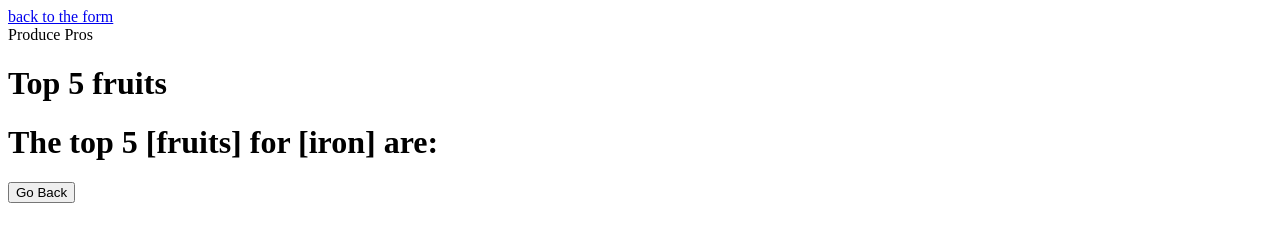
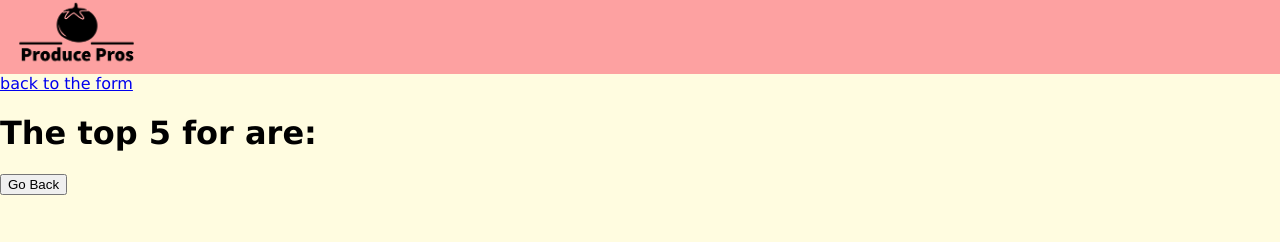
Before and after one commit to nathanb1357/fullstack-fools-2023, a website: page app/html/produce.html in a window 1280 px wide. Drawn offline with Linux system fonts and the light colour scheme.

Commit message:
Merged test.html into produce.html

```diff
--- a/app/html/produce.html
+++ b/app/html/produce.html
@@ -8,27 +8,26 @@
         <link rel="stylesheet" href="/css/produce.css">
     </head>
     <body>
+        <!-- Template for the top 5 fruit or vegetables -->
+        <div class="header"><img src="/images/logo2.png" height="70vh"></div>
+        <div id="sbody">
+            <a href="/index.html"> back to the form</a>
+            <h1>The top 5 <dfn id="type"></dfn> for <dfn id="benefit"></dfn> are:</h1>
+            <div id="top5"></div>
 
-        <!-- Template for the top 5 fruit or vegetables -->
-        <a href="/index.html"> back to the form</a>
+            <div id="top5-template">
+                <div class="top5" id="place1"></div>
+                <div class="top5" id="place2"></div>
+                <div class="top5" id="place3"></div>
+                <div class="top5" id="place4"></div>
+                <div class="top5" id="place5"></div>
+            </div>
 
-        <template id="top5-template">
-            <div id="place1"></div>
-            <div id="place2"></div>
-            <div id="place3"></div>
-            <div id="place4"></div>
-            <div id="place5"></div>
-        </template>
-
-        <div class="header">Produce Pros</div>
-        <h1> Top 5 fruits </h1>
-        <h1>The top 5 [fruits] for [iron] are:</h1>
-        <div id="top5"></div>
-
-         <!-- onclick="history.back(-1)" -->
-         <form action="/" method="get">
-            <button type="submit">Go Back</button>
-        </form>
+            <!-- onclick="history.back(-1)" -->
+            <form action="/" method="get">
+                <button type="submit">Go Back</button>
+            </form>
+        </div>
 
         <script src="/js/produce.js"></script>
     </body>
--- a/public/css/produce.css
+++ b/public/css/produce.css
@@ -0,0 +1,10 @@
+body{
+    font-family: Verdana, Geneva, Tahoma, sans-serif;
+    margin: 0 auto;
+    background-color: rgb(255, 252, 224);
+}
+
+.header{
+    height: 10fr;
+    background-color: #FDA1A1;
+}
--- a/server.js
+++ b/server.js
@@ -30,7 +30,7 @@ app.get("/produce", function (req, res) {
     let searchKey = req.query.ingr;
     let type = req.query.vof;
 
-    let doc =fs.readFileSync("./app/html/test.html" , "utf-8")
+    let doc =fs.readFileSync("./app/html/produce.html" , "utf-8")
 
     console.log(type);
     console.log(searchKey);
```
Also changed, not shown: app/html/test.html (deleted, +0 -23 lines).
